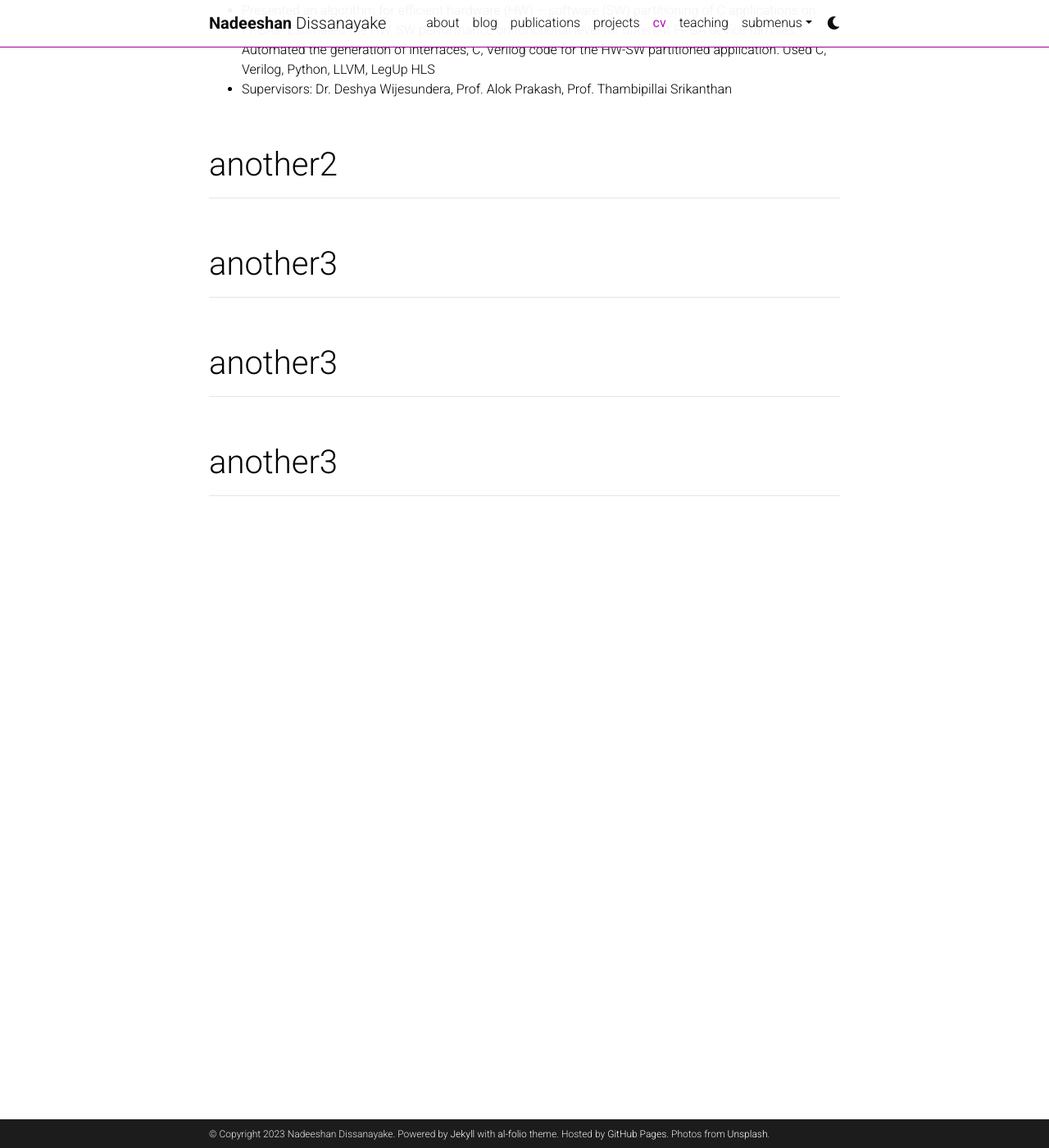
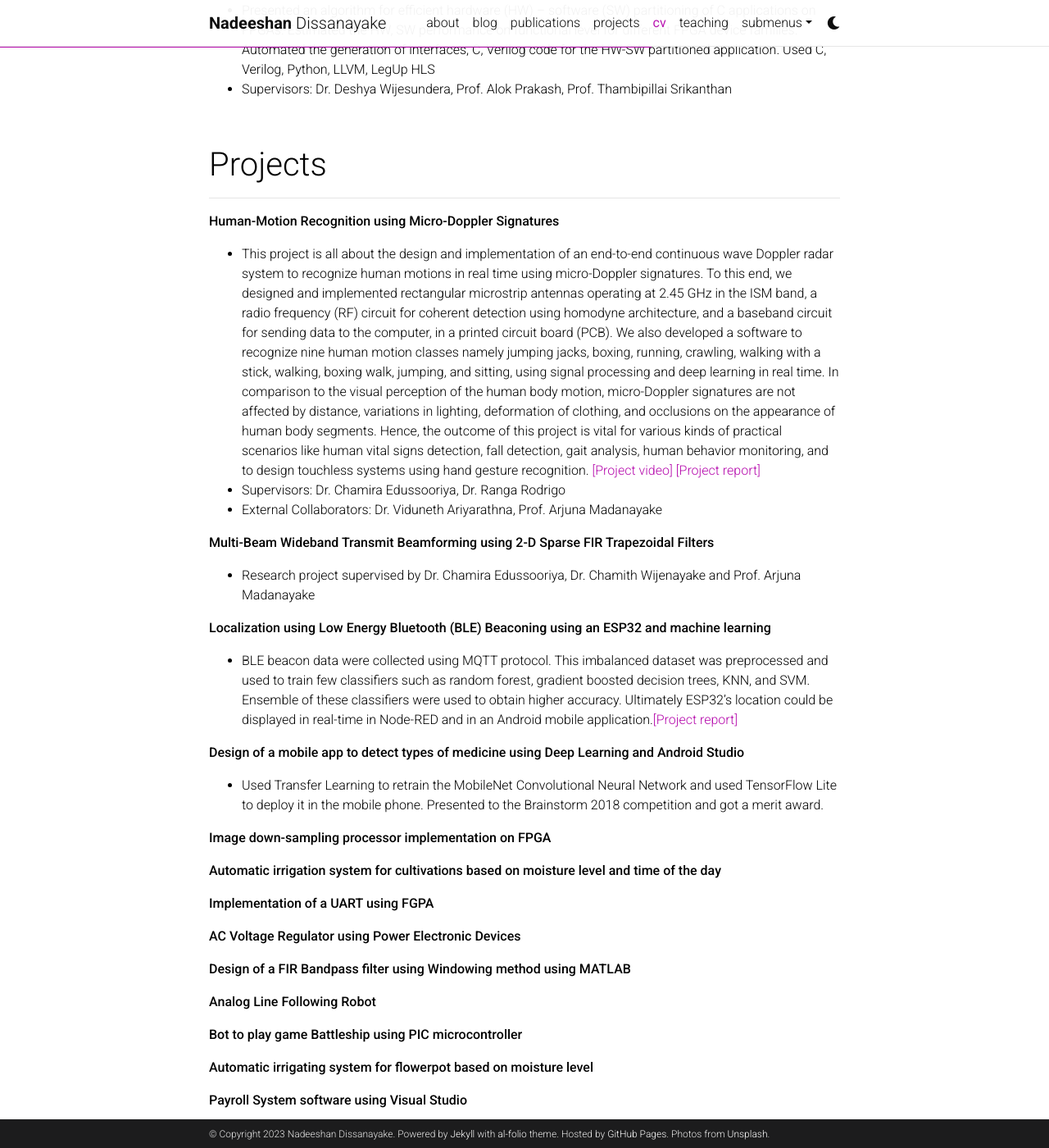
Before and after one commit to Nadeeshan96/nadeeshan96.github.io, a Jekyll site: the page built from _pages/cv.md, in a window 1280 px wide and 1400 px high, scrolled down 1579 px. Shown: the whole window at 82% size. Built offline with Jekyll 4.4.1, drawn with Linux system fonts in a browser that asks for light colours; comment, search, counter and statistics services are not loaded; a style sheet for code colours, icons or effects is not loaded; some of the changed text lies outside the part shown.

Commit message:
Fill projects, achievements and volunteering

```diff
--- a/_pages/cv.md
+++ b/_pages/cv.md
@@ -69,17 +69,92 @@
 * Supervisors: Dr. Deshya Wijesundera, Prof. Alok Prakash, Prof. Thambipillai Srikanthan
 
 <br>
-# another2 {#another2}
+# Projects {#projects}
 ___
 
+__Human-Motion Recognition using Micro-Doppler Signatures__
+* This project is all about the design and implementation of an end-to-end continuous wave Doppler radar system to
+recognize human motions in real time using micro-Doppler signatures. To this end, we designed and implemented
+rectangular microstrip antennas operating at 2.45 GHz in the ISM band, a radio frequency (RF) circuit for
+coherent detection using homodyne architecture, and a baseband circuit for sending data to the computer, in a
+printed circuit board (PCB). We also developed a software to recognize nine human motion classes namely jumping
+jacks, boxing, running, crawling, walking with a stick, walking, boxing walk, jumping, and sitting, using signal
+processing and deep learning in real time. In comparison to the visual perception of the human body motion,
+micro-Doppler signatures are not affected by distance, variations in lighting, deformation of clothing, and
+occlusions on the appearance of human body segments. Hence, the outcome of this project is vital for various
+kinds of practical scenarios like human vital signs detection, fall detection, gait analysis, human behavior
+monitoring, and to design touchless systems using hand gesture recognition.
+[[Project video]](https://www.linkedin.com/posts/nadeeshan-dissanayake_our-final-year-project-human-motion-recognition-activity-6845025388213637120-E3u1/)
+[[Project report]](https://drive.google.com/file/d/1RJOk-1JjsorxzEFVMulmkLE3yj0JPynD/view)
+* Supervisors: Dr. Chamira Edussooriya, Dr. Ranga Rodrigo
+* External Collaborators: Dr. Viduneth Ariyarathna, Prof. Arjuna Madanayake
+
+__Multi-Beam Wideband Transmit Beamforming using 2-D Sparse FIR Trapezoidal Filters__
+* Research project supervised by Dr. Chamira Edussooriya, Dr. Chamith Wijenayake and Prof. Arjuna Madanayake
+
+__Localization using Low Energy Bluetooth (BLE) Beaconing using an ESP32 and
+machine learning__
+* BLE beacon data were collected using MQTT protocol. This
+imbalanced dataset was preprocessed and used to train few classifiers such as random forest,
+gradient boosted decision trees, KNN, and SVM. Ensemble of these classifiers were used to obtain
+higher accuracy. Ultimately ESP32’s location could be displayed in real-time in Node-RED and in an Android mobile
+application.[[Project report]](https://drive.google.com/file/d/1qZMKPedrl6F3G2sIx3FVX-d4j3eXiBvl/view)
+
+__Design of a mobile app to detect types of medicine using Deep Learning and Android Studio__
+* Used Transfer Learning to retrain the MobileNet Convolutional Neural Network
+and used TensorFlow Lite to deploy it in the mobile phone. Presented to the Brainstorm 2018
+competition and got a merit award.
+
+__Image down-sampling processor implementation on FPGA__
+
+__Automatic irrigation system for cultivations based on moisture level and time of the day__
+
+__Implementation of a UART using FGPA__
+
+__AC Voltage Regulator using Power Electronic Devices__
+
+__Design of a FIR Bandpass filter using Windowing method using MATLAB__
+
+__Analog Line Following Robot__
+
+__Bot to play game Battleship using PIC microcontroller__
+
+__Automatic irrigating system for flowerpot based on moisture level__
+
+__Payroll System software using Visual Studio__
+
+
 <br>
-# another3 {#another3}
+# Achievements {#achievements}
 ___
 
+- IEEEXtreme Programming Competition
+  - 2020 - World Rank 52, Island Rank 1 Team TeamNameUOM
+  - 2018 - World Rank 91, Island Rank 4 Team TeamName
+  - 2017 - World Rank 127, Island Rank 2 Team TeamName
+- Google Hash Code
+  - 2020 - World Rank 549, Island Rank 3 Team TeamName
+  - 2019 - World Rank 1655, Island Rank 2 Team TeamName
+- aces Coders v 8.0 coding competition – Team TeamName – 2nd place
+- MoraXtreme Programming Competition 2017 – Team TeamName – 1st place
+- Merit Award at Brainstorm 2018 – Biomedical Competition in Sri Lanka organized by IEEE EMBS University of Moratuwa
+- International Physics Olympiad 2016 held in Switzerland – Sri Lankan team member
+- 17th Asian Physics Olympiad held in Hong Kong – Sri Lankan team member
+- Sri Lankan Physics Olympiad Competition 2015 – Gold Medal
+- Australian National Chemistry Quiz 2014 – Senior Division - All island 2nd Place
+- Sri Lankan Mathematical Olympiad 2014,2012– High Distinction
+- International Assessments for Schools – 2008
+  - All island 1st Place in Mathematics, and in Computer Skills
+
 <br>
-# another3 {#another3}
+# Extra-curricular activities {#volunteering}
 ___
 
+* Organizing Committee Vice President - Logistics
+  * ICON 2K17 Conference – Aiesec Colombo South
+* All Island Inter School Music and Drama Competition 2009
+  * Junior section male group singing - All Island 1st Place
+
 <br>
-# another3 {#another3}
+# Courses {#courses}
 ___
```
Also changed, not shown: other parts of _pages/cv.md (+1 -1 lines).
